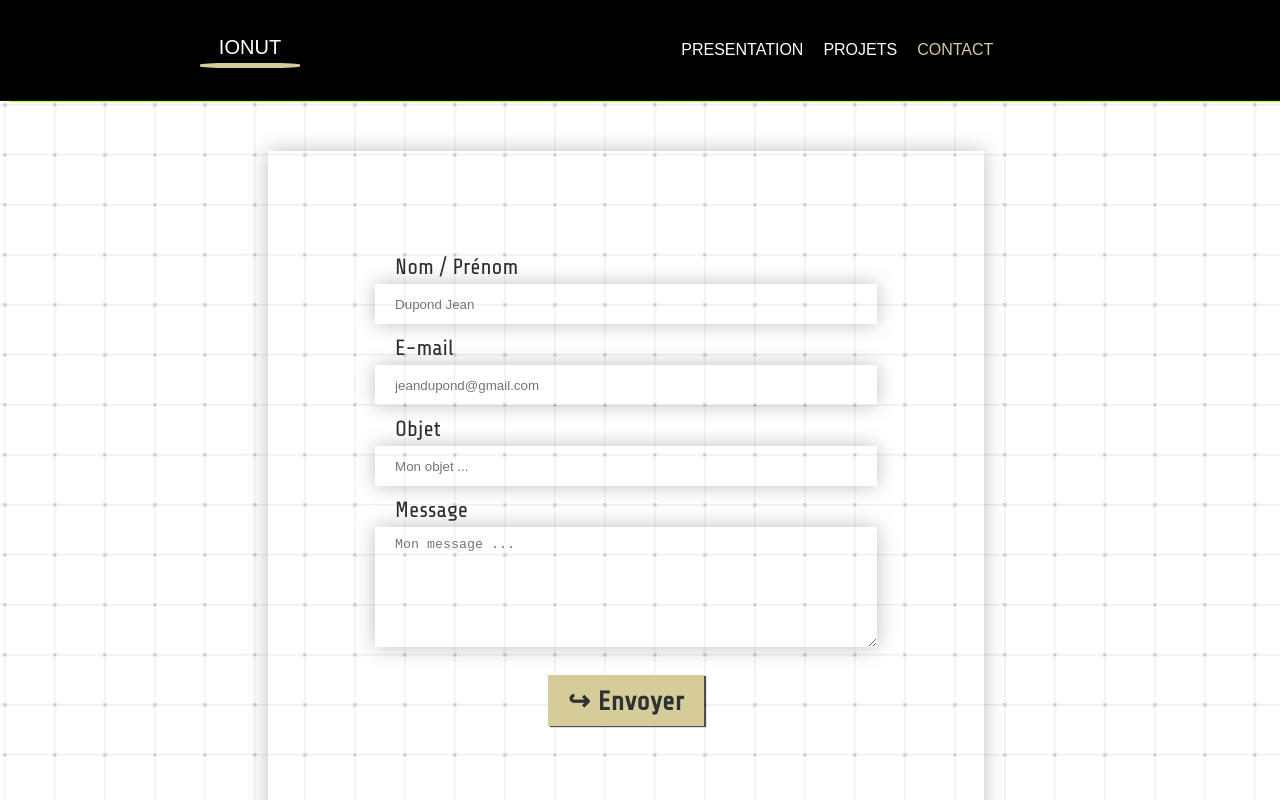
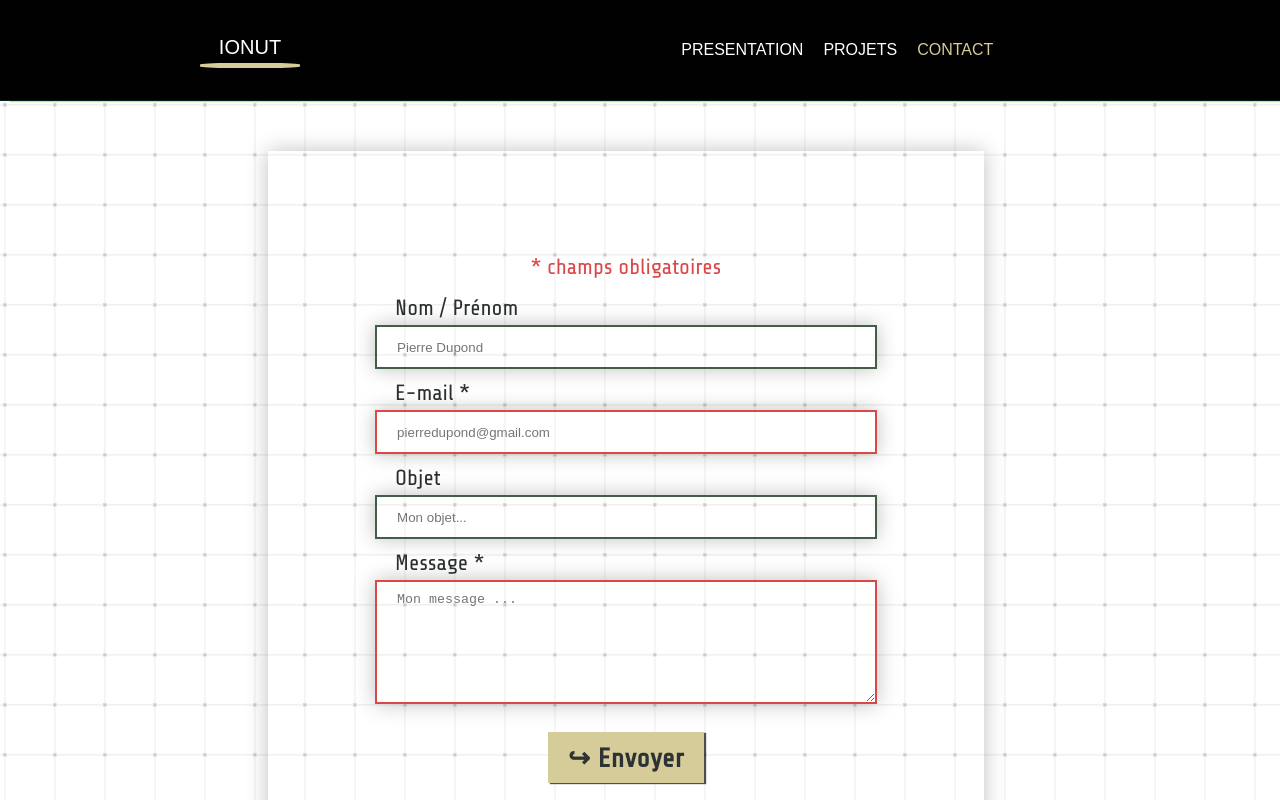
Before and after one commit to IonutzNcr/portfolio, a React (Vite) app: page /contact in a window 1280 px wide. Shown: the top 800 px of the page. Built offline with nearby package versions, Linux system fonts and the light colour scheme; a web font is replaced by a local one.

Commit message:
ready to pre-deployement

```diff
--- a/package.json
+++ b/package.json
@@ -13,6 +13,7 @@
     "@emailjs/browser": "^3.11.0",
     "react": "^18.2.0",
     "react-dom": "^18.2.0",
+    "react-hook-form": "^7.51.3",
     "react-router-dom": "^6.18.0"
   },
   "devDependencies": {
--- a/src/pages/ContactPage.tsx
+++ b/src/pages/ContactPage.tsx
@@ -1,88 +1,136 @@
-import emailjs from '@emailjs/browser'
+import emailjs from "@emailjs/browser";
 
-import '../styles/contact.css';
+import "../styles/contact.css";
 import "../styles/general/navbar.css";
-import src from '../assets/github-mark.svg';
-import src2 from '../assets/linkedin_y.svg';
-import cvPath from '../assets/cv-compressé.pdf'
-import { FormEvent, useRef, useState } from 'react';
-import { Navbar } from '../components/Navbar';
+import src from "../assets/github-mark.svg";
+import src2 from "../assets/linkedin_y.svg";
+import cvPath from "../assets/cv-compressé.pdf";
+import { FormEvent, useRef, useState } from "react";
+import { Navbar } from "../components/Navbar";
+import { useForm, SubmitHandler } from "react-hook-form";
+
+type Inputs = {
+  nom?: string;
+  email: string;
+  object?: string;
+  message: string;
+};
 
 export const ContactPage = () => {
+  const [modal, setModal] = useState<string | boolean>(false);
+  const form = useRef<HTMLFormElement>(null);
 
-    const [modal, setModal] = useState<string | boolean>(false);
-    const form = useRef<HTMLFormElement> (null);
+  const {
+    register,
+    handleSubmit,
+    formState: { errors, touchedFields, dirtyFields },
+  } = useForm<Inputs>({
+    mode: "onChange",
+  });
 
+  const onSubmit: SubmitHandler<Inputs> = (data) => {
+    console.log(data);
+    console.log("Errors:", errors);
+  };
 
-    emailjs.init('_I4OpWfnzzlvT4kVc');
+  const onErrors = (errors) => console.error(errors);
 
+  emailjs.init("_I4OpWfnzzlvT4kVc");
 
-    const sendEmail = ( e: FormEvent )  => {
+  const sendEmail = (e: FormEvent) => {
     e.preventDefault();
 
-        if(form.current){
+    if (form.current) {
       setModal("waiting");
-            emailjs.sendForm('service_vosj0kz', 'template_cjz3pis', form.current, '_I4OpWfnzzlvT4kVc')
-            .then((result) => {
+      emailjs
+        .sendForm(
+          "service_vosj0kz",
+          "template_cjz3pis",
+          form.current,
+          "_I4OpWfnzzlvT4kVc"
+        )
+        .then(
+          (result) => {
             console.log(result.text);
             for (let i = 0; i < 4; i++) {
-                    (form.current?.children[i].children[1] as HTMLInputElement).value = "";
+              (
+                form.current?.children[i].children[1] as HTMLInputElement
+              ).value = "";
             }
             setModal("Done");
             setTimeout(() => {
               setModal(false);
             }, 2000);
-
-            }, (error) => {
+          },
+          (error) => {
             console.log(error.text);
-            });
+          }
+        );
     }
     // form.current.children[0].value = ""
     // console.log(form.current.children[0].value)
-
   };
-
-
 
   return (
     <div className="page">
       <Navbar />
       <main>
-                <div className='contact_container'>
-
-                    <form ref={form} onSubmit={sendEmail}>
+        <div className="contact_container">
+          <form ref={form} onSubmit={handleSubmit(onSubmit, onErrors)}>
+            <p className="champs_obligatoires">* champs obligatoires</p>
             <div className="groupe_li">
-                            <label htmlFor='name'>Nom / Prénom</label>
-                            <input id="name" name="name" type="text" placeholder='Dupond Jean' />
+              <label htmlFor="nom">Nom / Prénom</label>
+              <input className="correct" placeholder="Pierre Dupond" {...register("nom", { required: false })} />
             </div>
             <div className="groupe_li">
-                            <label htmlFor='email'>E-mail</label>
-                            <input id="email" name="email" type="text" placeholder='jeandupond@gmail.com' />
+              <label htmlFor="email">E-mail *</label>
+              <input
+                className={
+                  dirtyFields.email && !errors.email ? "correct" : "incorrect"
+                }
+                {...register("email", {
+                  required: "Email is required", // Providing a custom message for when the field is empty
+                  pattern: {
+                    value: /^[a-zA-Z0-9._%+-]+@[a-zA-Z0-9.-]+\.[a-zA-Z]{2,4}$/,
+                    message: "Invalid email address", // Providing a custom message for pattern mismatch
+                  },
+                })}
+                placeholder="pierredupond@gmail.com"
+              />
             </div>
             <div className="groupe_li">
-                            <label htmlFor='Objet'>Objet</label>
-                            <input id="Objet" type="text" placeholder='Mon objet ...' />
+              <label htmlFor="object">Objet</label>
+              <input className="correct" placeholder="Mon objet..." {...register("object", { required: false })} />
             </div>
             <div className="groupe_li">
-                            <label htmlFor='message'>Message</label>
-                            <textarea name="message" id="message" placeholder='Mon message ...'></textarea>
+              <label htmlFor="message">Message *</label>
+              <textarea
+                className={
+                  dirtyFields.message && !errors.message
+                    ? "correct"
+                    : "incorrect"
+                }
+                {...register("message", {
+                  required: "message is required",
+                  min: 1,
+                })}
+                placeholder="Mon message ..."
+              ></textarea>
             </div>
-                        <button className='envoyer_btn'>&#x21AA; Envoyer</button>
+            <button className="envoyer_btn">&#x21AA; Envoyer</button>
 
             <a
               href={cvPath}
               download="CV_Ionut_Nicoara"
               target="_blank"
               rel="noreferrer"
-                            className='cv_envoyer'>
+              className="cv_envoyer"
+            >
               Télécharger CV
             </a>
-
-
           </form>
-
         </div>
-                <div className='reseaux_container'>
+        <div className="reseaux_container">
           <a target="_blank" href="https://github.com/IonutzNcr">
             <img src={src} alt="github" />
           </a>
@@ -90,10 +138,15 @@ export const ContactPage = () => {
             <img src={src2} alt="linkedin" />
           </a>
         </div>
-            </main >
+      </main>
 
       <footer>Ionut Nicoara</footer>
-            <div className={modal === "waiting" || modal === "Done" ? "waiting" : "off"}> { modal === "waiting" ? "Waiting..." : "Done" } </div>
-        </div >
-    )
-}
+      <div
+        className={modal === "waiting" || modal === "Done" ? "waiting" : "off"}
+      >
+        {" "}
+        {modal === "waiting" ? "Waiting..." : "Done"}{" "}
+      </div>
+    </div>
+  );
+};
--- a/src/pages/ProjetsPage.tsx
+++ b/src/pages/ProjetsPage.tsx
@@ -81,8 +81,9 @@ export const ProjetsPage = () => {
               ) : (
                 <a
                   ref={btn1Ref}
-                  className="voir_btn btn1 disabled"
-                  href={projets[prj].site}
+                  className="voir_btn btn1 btn_disabled"
+
+
                 >
                   Voir le site
                 </a>
--- a/src/styles/contact.css
+++ b/src/styles/contact.css
@@ -303,3 +303,32 @@ h4 {
         background-position: 0% 50%;
     }
 }
+
+
+/* validation & invalidation style */
+
+.incorrect{
+    border: 2px solid rgb(219, 72, 72) !important ;
+}
+
+
+
+.incorrect:focus{
+    border: 2px solid rgb(219, 72, 72) !important ;
+    outline: none;
+}
+
+
+
+.correct, .correct:focus{
+    outline: none;
+    border: 2px solid #445D48 !important ;
+}
+
+.champs_obligatoires{
+    color: rgb(219, 72, 72) !important ;
+    opacity: 1 !important;
+    font-family: 'Share Tech', sans-serif;
+    font-size: 1.0rem;
+
+}
--- a/src/styles/general/navbar.css
+++ b/src/styles/general/navbar.css
@@ -78,7 +78,7 @@ a:hover{
     width: 100vw;
     height: 100vh;
     background-color: #2D3334;
-    color:white;
+    color:#445D48;
     display:flex;
     flex-direction: column;
     justify-content: center;
--- a/src/styles/presentation.css
+++ b/src/styles/presentation.css
@@ -209,7 +209,7 @@ span{
 
 .button_contact:hover{
     background-color: #010101;
-    color: white;
+    color: orange;
 }
 
 .image_pr{
--- a/src/styles/projets.css
+++ b/src/styles/projets.css
@@ -352,7 +352,7 @@ div.active_projet {
     }
 
     .side-project{
-        margin-top:20px;
+        /* margin-top:20px; */
         margin-bottom: 20px;
         grid-row: 1/2;
     }
@@ -537,3 +537,7 @@ div.active_projet {
     display: none;
     margin:10px;
   }
+
+  .btn_disabled{
+    cursor:not-allowed !important;
+  }
```
Also changed, not shown: src/test/Form.js (added), 1 other file (tests, documents, lock files or other folders). Lines whose indentation alone changed are shown as unchanged.
